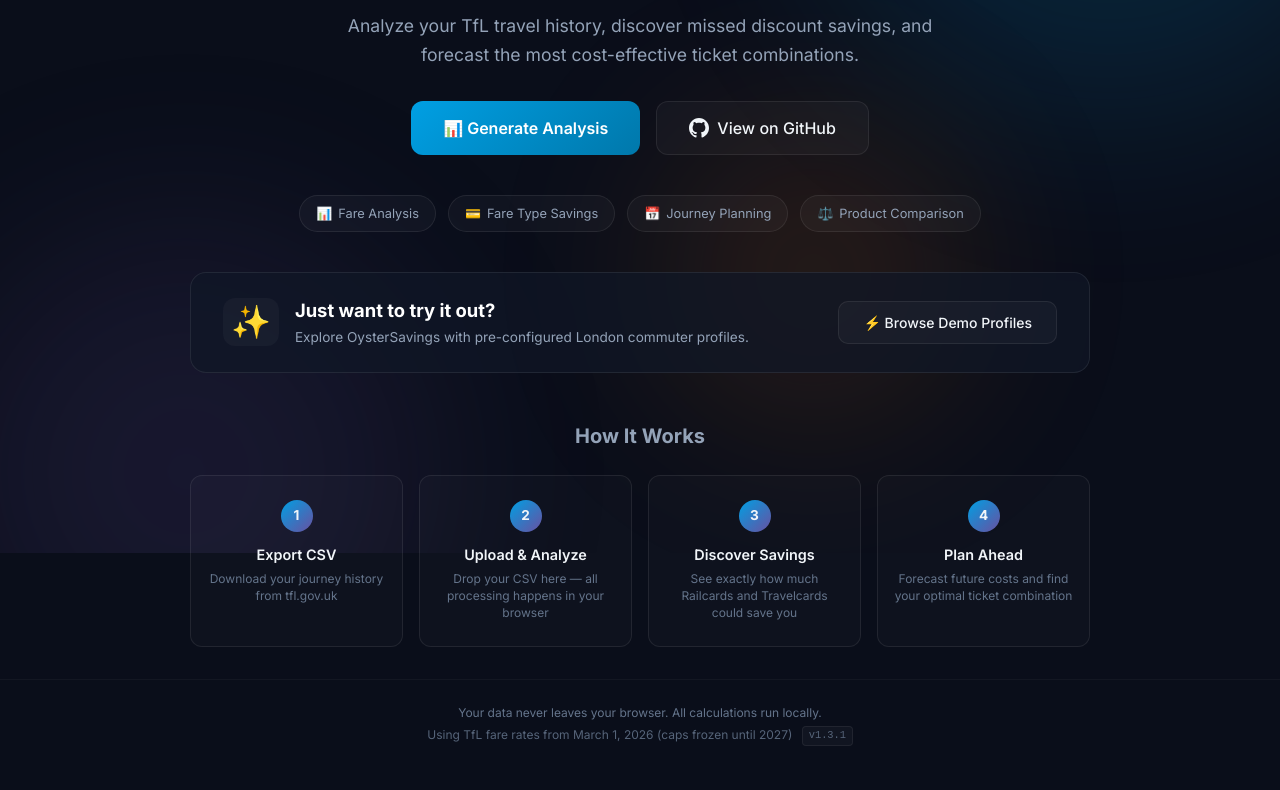
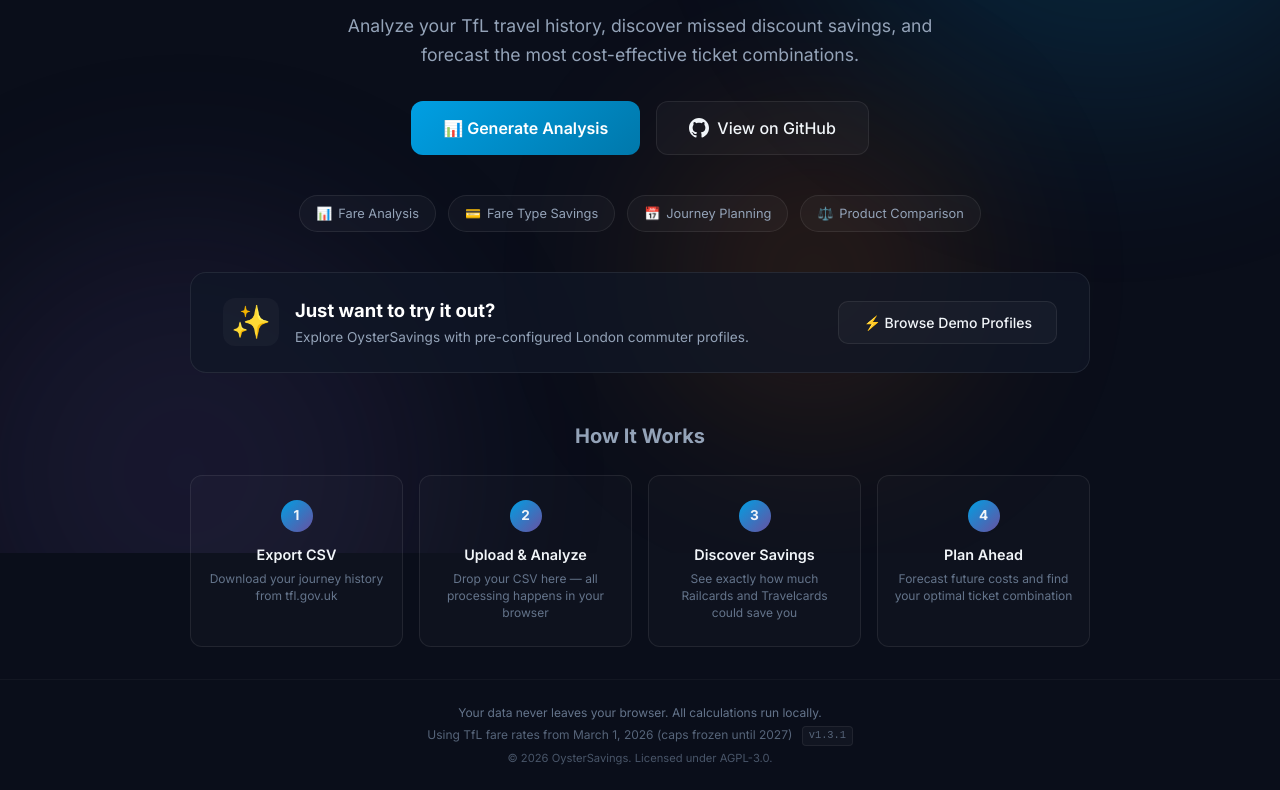
Before and after one commit to NotToxel/OysterSavings, a SvelteKit app: page / in a window 1280 px wide. Shown: the part 247-1037 px from the top of the page. Built offline with nearby package versions, Linux system fonts and the light colour scheme.

Commit message:
Add copyright statement to the global footer layout

```diff
--- a/src/routes/+layout.svelte
+++ b/src/routes/+layout.svelte
@@ -108,6 +108,9 @@
     <p class="fare-data-version">
       Using TfL fare rates from {TFL_FARES_LAST_ROSE} (caps frozen until 2027)
       <span class="footer-version-tag">v{__BUILD_VERSION__}</span>
+    </p>
+    <p class="footer-copyright">
+      &copy; 2026 OysterSavings. Licensed under AGPL-3.0.
     </p>
     {#if $hasData}
       <div class="report-meta-footer">
@@ -468,6 +471,13 @@
     opacity: 0.85;
   }
 
+  .footer-copyright {
+    margin-top: 0.25rem;
+    color: var(--color-text-muted);
+    font-size: 0.7rem;
+    opacity: 0.7;
+  }
+
   /* Override tooltip properties specifically for build metadata */
   :global(.meta-build-info.tooltip::after) {
     white-space: pre !important;
```
